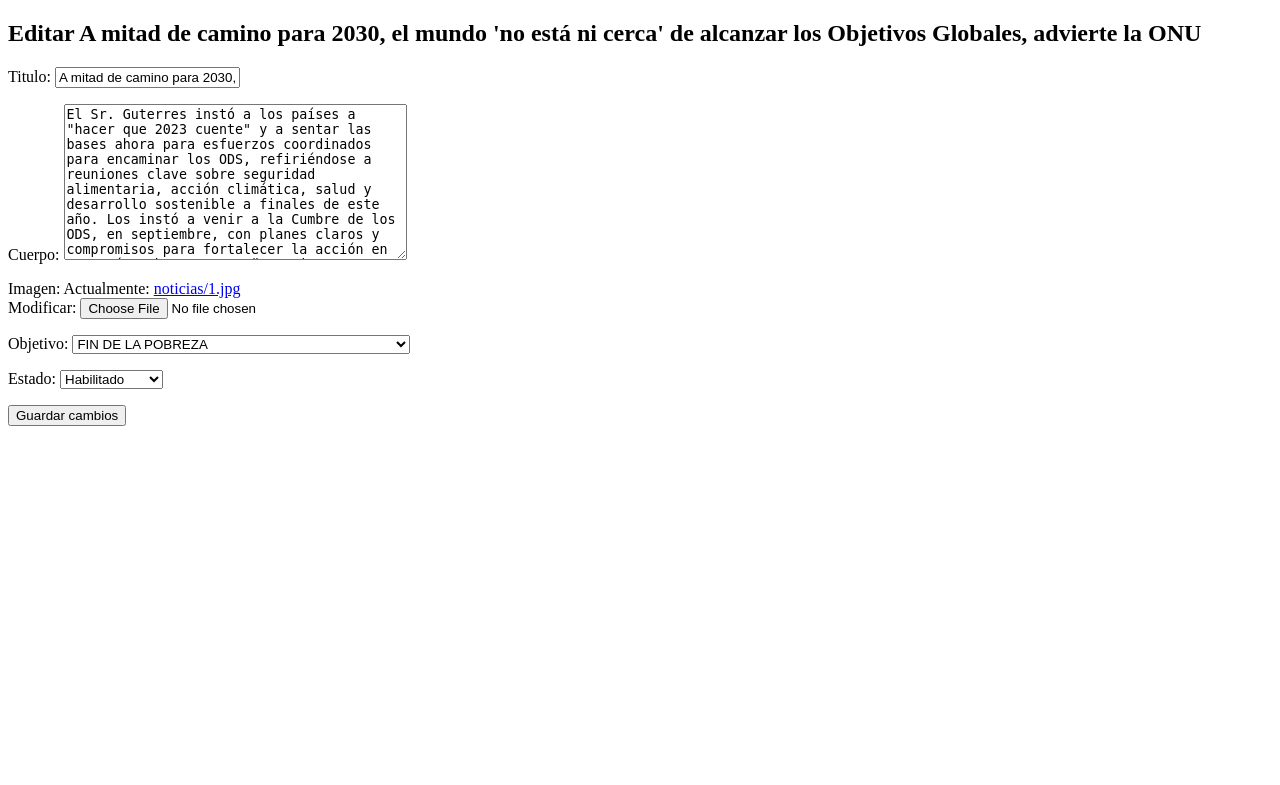
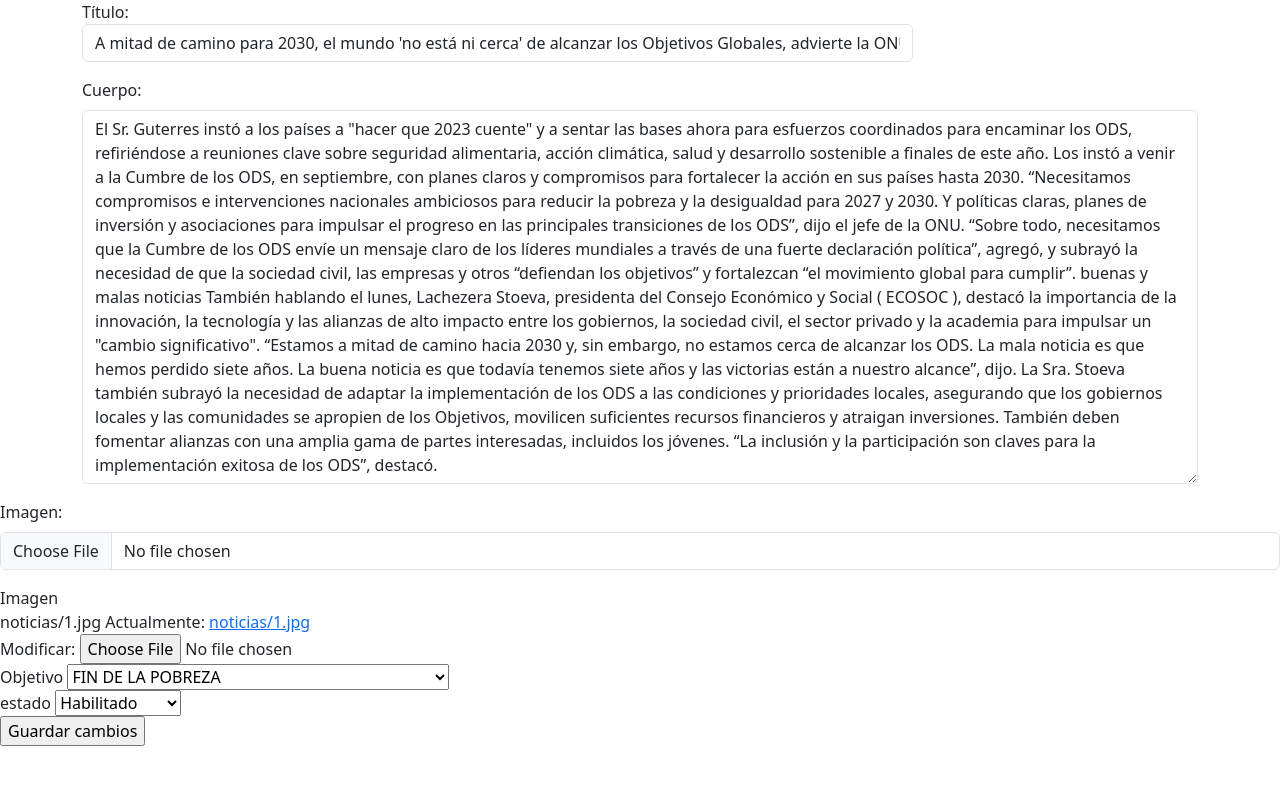
Before and after one commit to Saucedo-Gonzalo/ProyectoFinal-informatorio, a Django app: page /noticias/modificarNoticia/18/ in a window 1280 px wide. Shown: the top 785 px of the page. Run offline with Django 4.2, Linux system fonts and the light colour scheme; data comes from the database, SQL or seed files in the repository; both versions use the stored data as it was after the commit; some libraries are stand-ins or nearby versions.

Commit message:
formularios en proceso

```diff
--- a/repositorio/raiz/apps/noticias/admin.py
+++ b/repositorio/raiz/apps/noticias/admin.py
@@ -1,8 +1,9 @@
 from django.contrib import admin
 
-from .models import Noticia
-from .models import Objetivo
+from .models import Noticia, Objetivo, Comentario
+
 # Register your models here.
 
 admin.site.register(Noticia)
 admin.site.register(Objetivo)
+admin.site.register(Comentario)
--- a/repositorio/raiz/templates/noticias/modificarNoticia.html
+++ b/repositorio/raiz/templates/noticias/modificarNoticia.html
@@ -1,12 +1,9 @@
-{% block content %}
-<!DOCTYPE html>
-<html lang="en">
-<head>
-    <meta charset="UTF-8">
-    <meta name="viewport" content="width=device-width, initial-scale=1.0">
-    <title>Document</title>
-</head>
-<body>
+{%load static %}
+{%block contenido%}
+
+  <head>
+    <link href="{% static 'bootstrap/css/bootstrap.min.css' %}" rel="stylesheet">
+  </head>
   <!-- Agregar código para mostrar los mensajes -->
 {% if messages %}
 <ul class="messages">
@@ -17,13 +14,56 @@
 {% endif %}
 <!-- Fin del código para mostrar los mensajes -->
 
-<h2>Editar {{ object }}</h2>
-<form method="post" enctype="multipart/form-data">
+<div class="container">
+  <form method="post" enctype="multipart/form-data" class="styled-form">
     {% csrf_token %}
-    {{ form.as_p }}
+
+    <div class="mb-3 row">
+      <div class="col-lg-9">
+        <label for="titulo" >Título:</label>
+        <input type="text" class="form-control" id="titulo" placeholder="Título" value="{{ object.titulo }}" aria-label="readonly input example" readonly>
+
+      </div>
+    </div>
+
+    <div class="mb-3">
+      <div class="col-lg-9"></div>
+        <label for="cuerpo" class="form-label">Cuerpo:</label>
+        <textarea class="form-control" id="cuerpo" placeholder="Ingrese el cuerpo de la noticia" rows="15" >{{ object.cuerpo }}</textarea>
+      </div>
+    </div>
+
+
+    <div class="mb-3">
+      <label for="imagen" class="form-label">Imagen: </label>
+      <input class="form-control" type="file" id="imagen" placeholder="{{ object.imagen }}" value="{{ form.imagen.value }}">
+    </div>
+
+
+
+    <div class="form-group">
+      <label for="{{ form.imagen.id_for_label }}">Imagen</label>
+      <div class="custom-file">
+          <label class="custom-file-label" for="{{ form.imagen.id_for_label }}">{{ form.imagen.value }}</label>
+          {{ form.imagen }}
+      </div>
+    </div>
+
+    <!-- Renderizar otros campos -->
+
+    <div class="form-group">
+        <label for="{{ form.objetivo.id_for_label }}">Objetivo</label>
+        {{ form.objetivo }}
+    </div>
+
+    <div class="form-group">
+        <label for="{{ form.estado.id_for_label }}">estado</label>
+        {{ form.estado }}
+    </div>
+
+    <!-- Renderizar otros campos ... -->
+
     <input type="submit" value="Guardar cambios">
-</form>
-
-</body>
-</html>
+  </form>
+</div>
 {% endblock %}
--- a/repositorio/raiz/templates/objetivos/p17.html
+++ b/repositorio/raiz/templates/objetivos/p17.html
@@ -55,6 +55,8 @@
 
     <div class="spacer"></div>
 
+    <a class="adelante" href="{% url 'home' %}">Volver al home</a>
+
 </div>
 
 {%endblock contenido%}
```
Also changed, not shown: repositorio/raiz/blog/db.sqlite3, repositorio/raiz/media/noticias/cpce_logo_temp.jpg (added).
